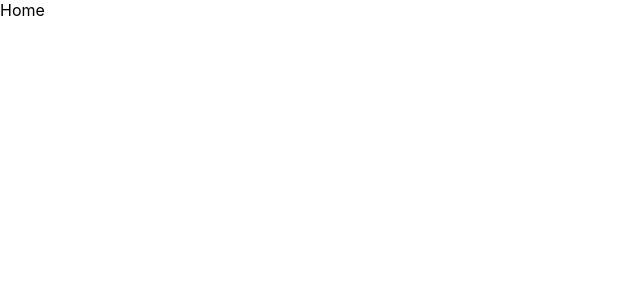
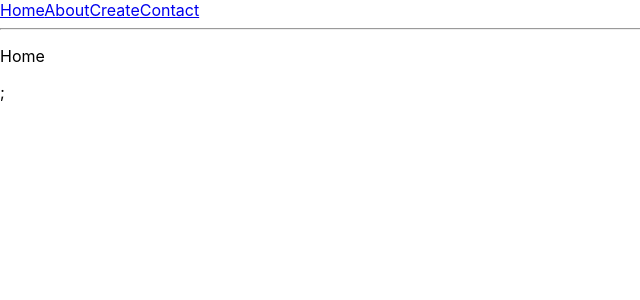
Before and after one commit to kobakichi/react-router-practice, a React (Create React App) app: page / in a window 1280 px wide. Shown: the top 300 px of the page, without its empty margins (0-640 px from the left). Built offline with nearby package versions, Linux system fonts and the light colour scheme.

Commit message:
route完成

```diff
--- a/src/components/Home/Home.tsx
+++ b/src/components/Home/Home.tsx
@@ -1,5 +1,9 @@
 import React from "react";
 
-export const Home = () => {
-  return <div>Home</div>;
+export const Home: React.FC = () => {
+  return (
+    <div>
+      <p>Home</p>
+    </div>
+  );
 };
--- a/src/components/RouteManager/RouteManager.tsx
+++ b/src/components/RouteManager/RouteManager.tsx
@@ -0,0 +1,25 @@
+import React from "react";
+import { BrowserRouter as Router, Route, Routes } from "react-router-dom";
+import { Home } from "../Home/Home";
+import { About } from "../About/About";
+import { Create } from "../Create/Create";
+import { Contact } from "../Contact/Contact";
+import { Navbar } from "../Navbar/Navbar";
+
+export const RouteManager: React.FC = () => {
+  return (
+    <Router>
+      <div>
+        <Navbar />
+        <hr />
+        <Routes>
+          <Route path="/" element={<Home />} />
+          <Route path="/About" element={<About />} />
+          <Route path="/Create" element={<Create />} />
+          <Route path="/Contact" element={<Contact />} />
+        </Routes>
+      </div>
+      ;
+    </Router>
+  );
+};
--- a/src/index.tsx
+++ b/src/index.tsx
@@ -1,15 +1,16 @@
-import React from 'react';
-import ReactDOM from 'react-dom/client';
-import './index.css';
-import App from './App';
-import reportWebVitals from './reportWebVitals';
+import React from "react";
+import ReactDOM from "react-dom/client";
+import "./index.css";
+// import App from "./App";
+import reportWebVitals from "./reportWebVitals";
+import { RouteManager } from "./components/RouteManager/RouteManager";
 
 const root = ReactDOM.createRoot(
-  document.getElementById('root') as HTMLElement
+  document.getElementById("root") as HTMLElement
 );
 root.render(
   <React.StrictMode>
-    <App />
+    <RouteManager />
   </React.StrictMode>
 );
 
```
